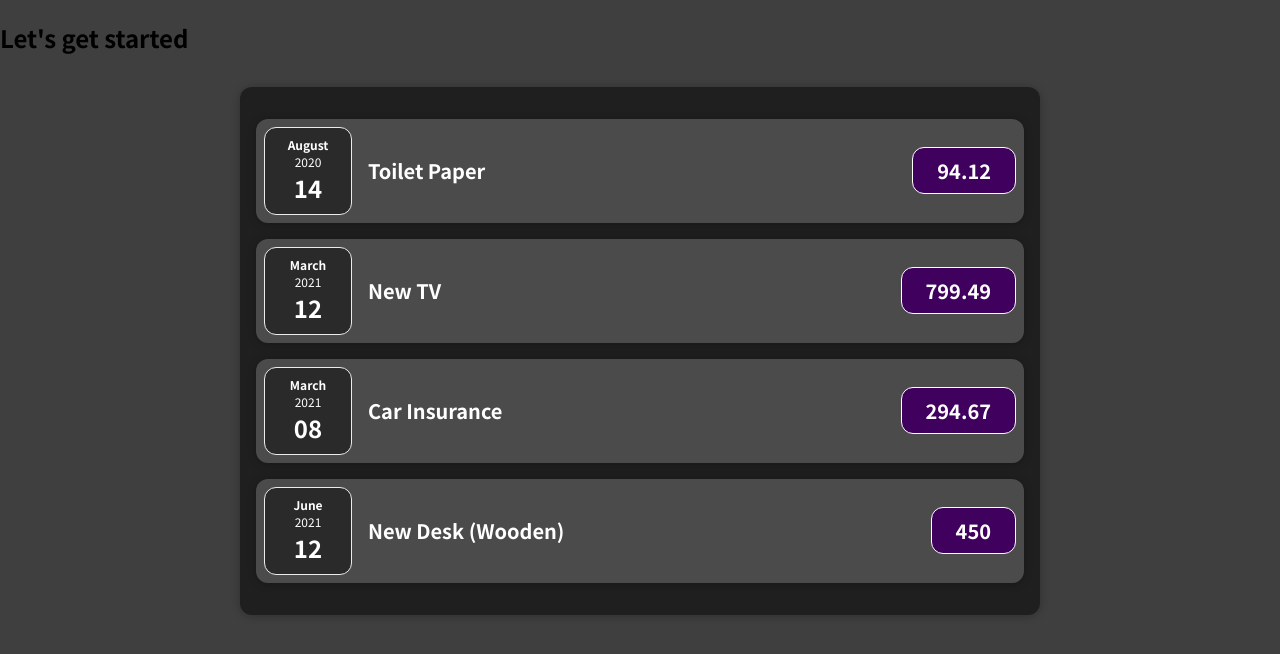
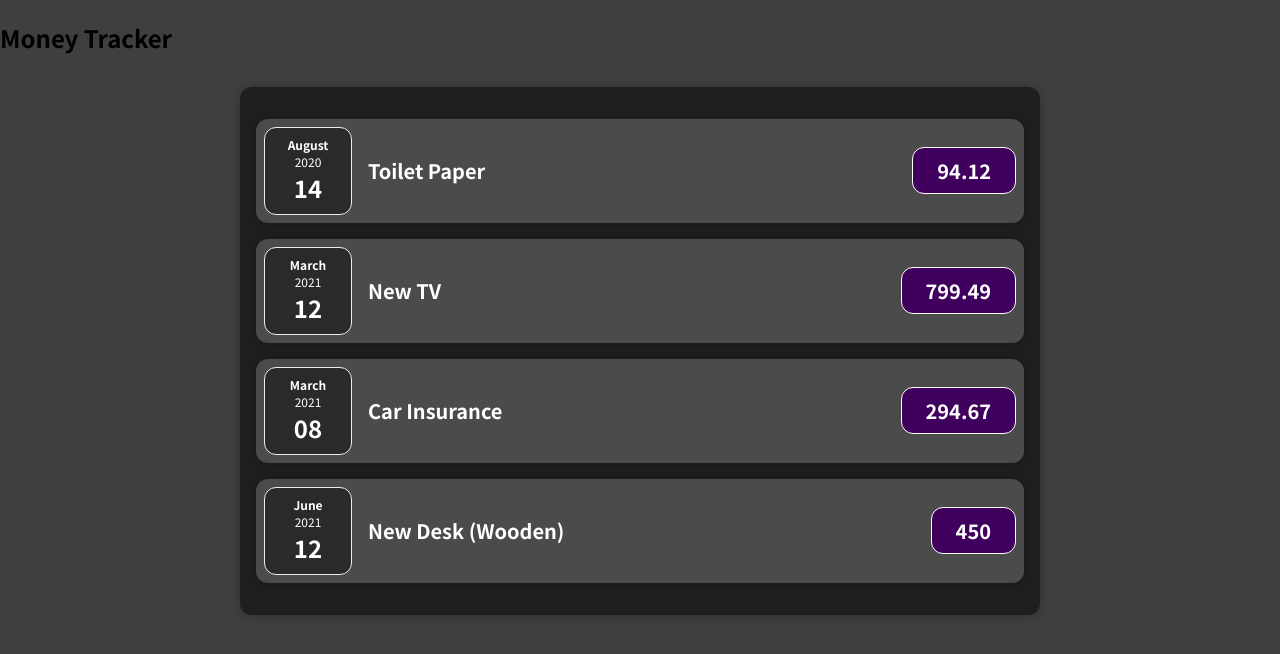
Before and after one commit to backas36/react-money-tracker, a React (Create React App) app: page / in a window 1280 px wide. Shown: the top 654 px of the page. Built offline with nearby package versions, Linux system fonts and the light colour scheme.

Commit message:
update title

```diff
--- a/src/App.js
+++ b/src/App.js
@@ -23,7 +23,7 @@ function App() {
   ];
   return (
     <div>
-      <h2>Let's get started</h2>
+      <h2>Money Tracker</h2>
       <ExpenseItems expenses={expenses} />
     </div>
   );
```
